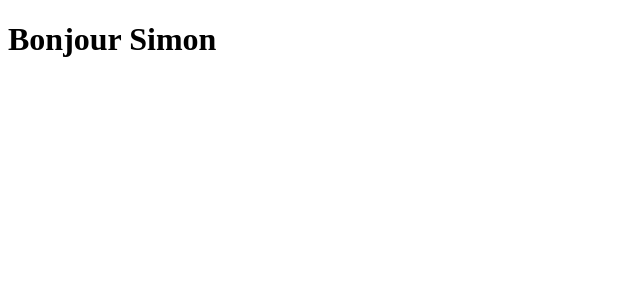
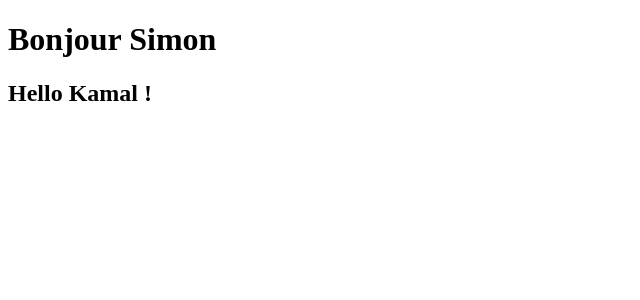
Before and after one commit to KamalHyde/collabKamalSimonD, an Angular app: page / in a window 1280 px wide. Shown: the top 300 px of the page, without its empty margins (0-640 px from the left). Built offline with nearby package versions, Linux system fonts and the light colour scheme.

Commit message:
maj Simon

```diff
--- a/src/app/app.component.html
+++ b/src/app/app.component.html
@@ -1 +1,2 @@
 <h1>Bonjour Simon</h1>
+<h2>Hello Kamal !</h2>
```
